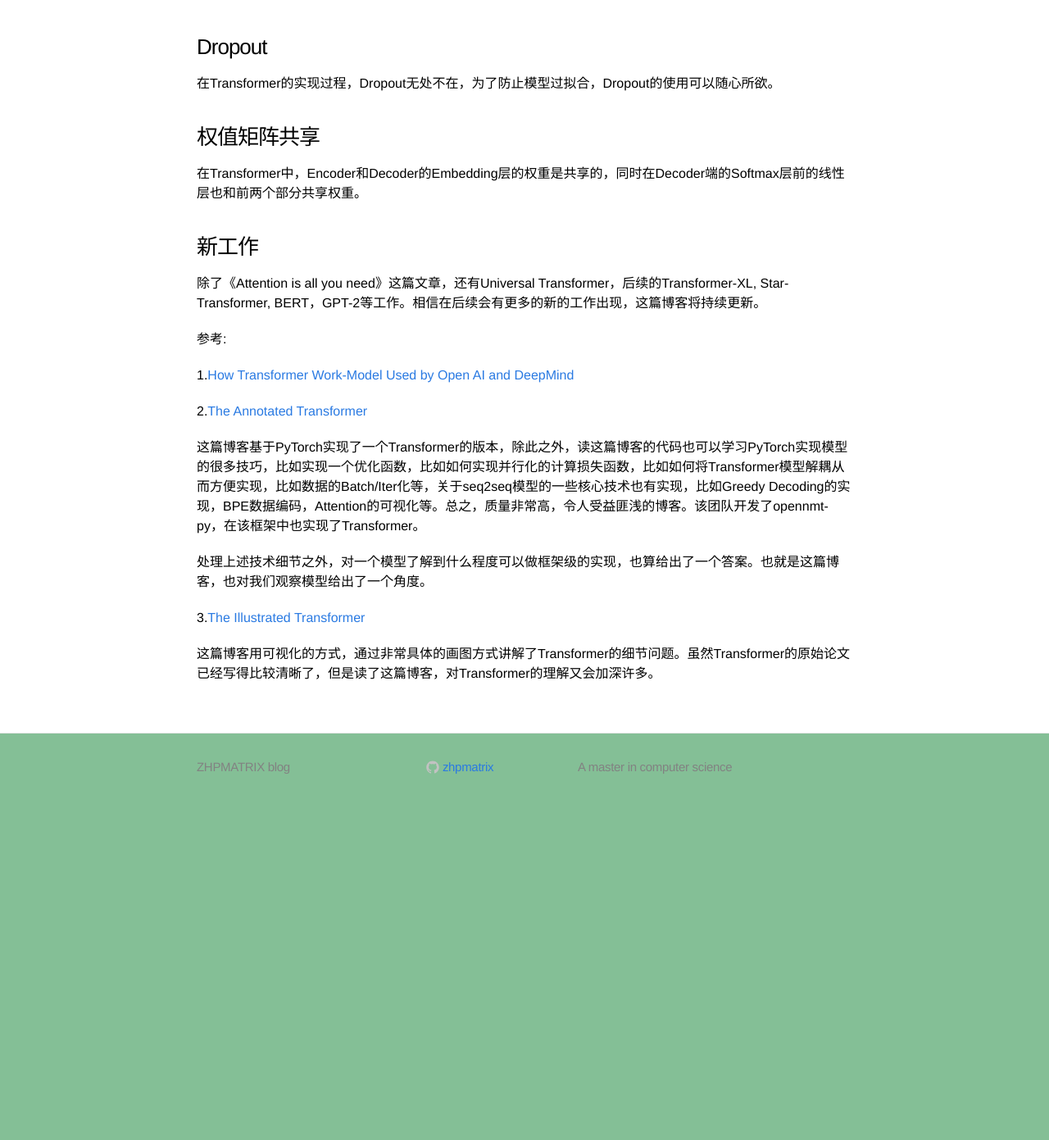
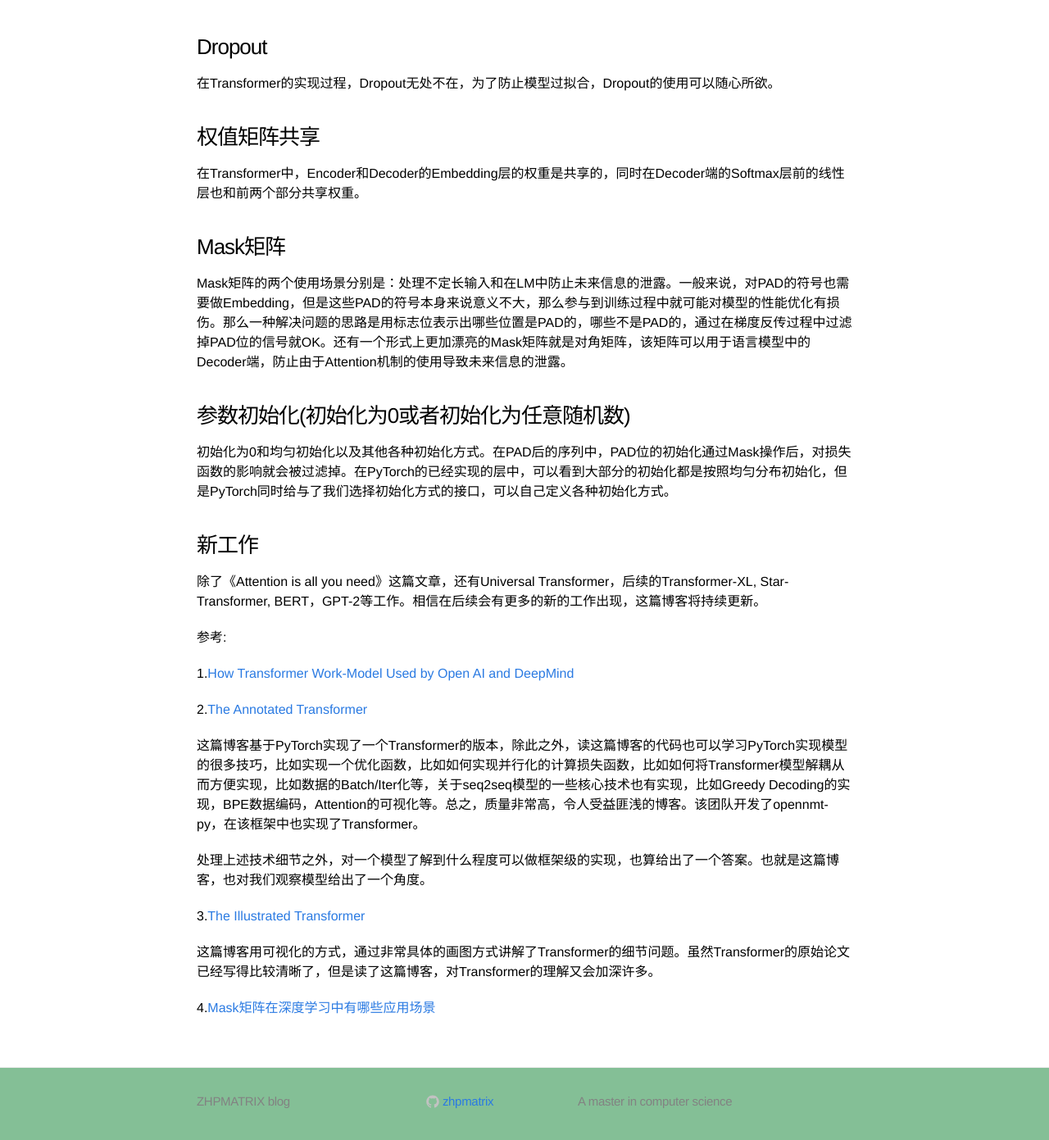
Before and after one commit to zhpmatrix/zhpmatrix.github.io, a Jekyll site: the page built from _posts/2019-03-11-NLP-rethinking-Transformer.md, in a window 1280 px wide and 1400 px high, scrolled down 1324 px. Shown: the top 1391 px of the window at 82% size. Built offline with Jekyll 4.4.1, drawn with Linux system fonts in a browser that asks for light colours; comment, search, counter and statistics services are not loaded; before the commit the page ends 2316 px from its top, so only the background shows below that.

Commit message:
update blog, add mask matrix in NLP.

```diff
--- a/_posts/2019-03-11-NLP-rethinking-Transformer.md
+++ b/_posts/2019-03-11-NLP-rethinking-Transformer.md
@@ -50,6 +50,14 @@ RNN系的三个问题：序列模式导致难以并行；长期依赖的问题
 
 在Transformer中，Encoder和Decoder的Embedding层的权重是共享的，同时在Decoder端的Softmax层前的线性层也和前两个部分共享权重。
 
+### Mask矩阵
+
+Mask矩阵的两个使用场景分别是：处理不定长输入和在LM中防止未来信息的泄露。一般来说，对PAD的符号也需要做Embedding，但是这些PAD的符号本身来说意义不大，那么参与到训练过程中就可能对模型的性能优化有损伤。那么一种解决问题的思路是用标志位表示出哪些位置是PAD的，哪些不是PAD的，通过在梯度反传过程中过滤掉PAD位的信号就OK。还有一个形式上更加漂亮的Mask矩阵就是对角矩阵，该矩阵可以用于语言模型中的Decoder端，防止由于Attention机制的使用导致未来信息的泄露。
+
+### 参数初始化(初始化为0或者初始化为任意随机数)
+
+初始化为0和均匀初始化以及其他各种初始化方式。在PAD后的序列中，PAD位的初始化通过Mask操作后，对损失函数的影响就会被过滤掉。在PyTorch的已经实现的层中，可以看到大部分的初始化都是按照均匀分布初始化，但是PyTorch同时给与了我们选择初始化方式的接口，可以自己定义各种初始化方式。
+
 ### 新工作
 
 除了《Attention is all you need》这篇文章，还有Universal Transformer，后续的Transformer-XL, Star-Transformer, BERT，GPT-2等工作。相信在后续会有更多的新的工作出现，这篇博客将持续更新。
@@ -68,3 +76,5 @@ RNN系的三个问题：序列模式导致难以并行；长期依赖的问题
 3.[The Illustrated Transformer](http://jalammar.github.io/illustrated-transformer/)
 
 这篇博客用可视化的方式，通过非常具体的画图方式讲解了Transformer的细节问题。虽然Transformer的原始论文已经写得比较清晰了，但是读了这篇博客，对Transformer的理解又会加深许多。
+
+4.[Mask矩阵在深度学习中有哪些应用场景](https://www.zhihu.com/question/305508138)
```
